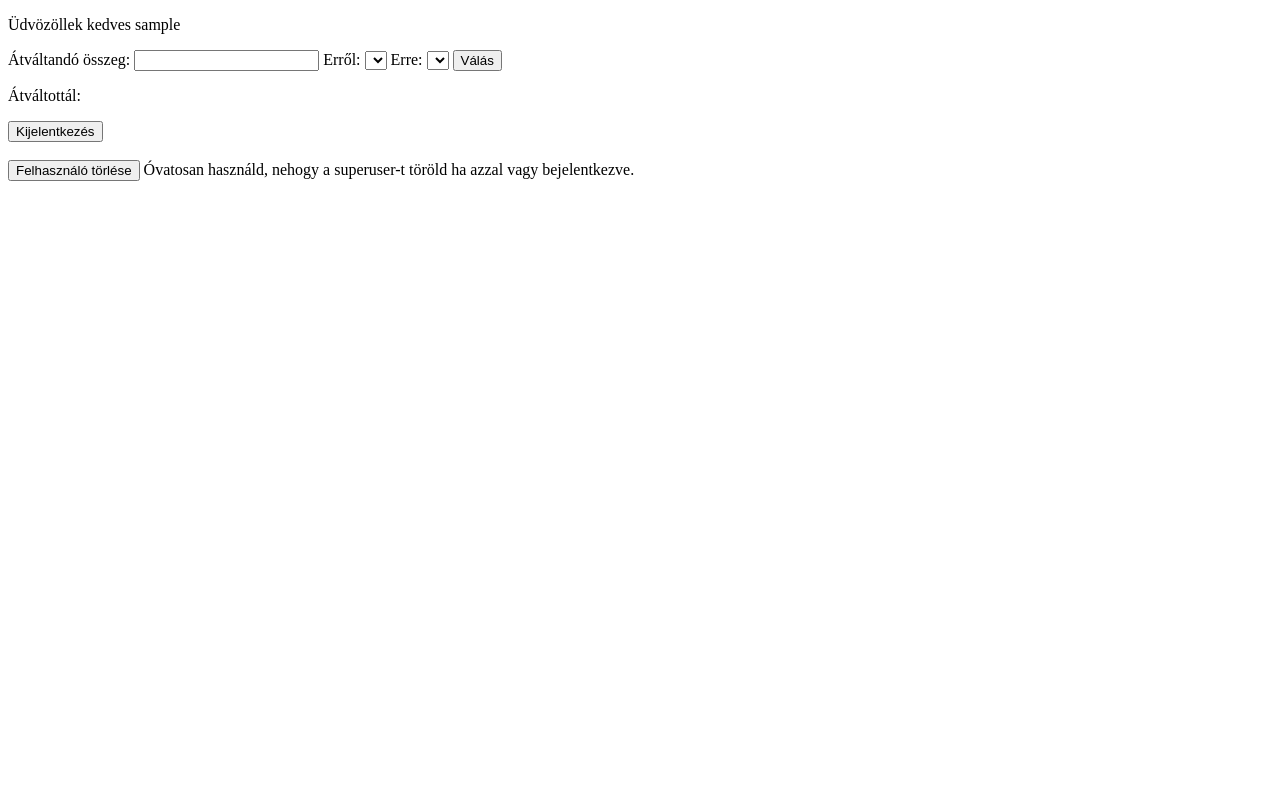
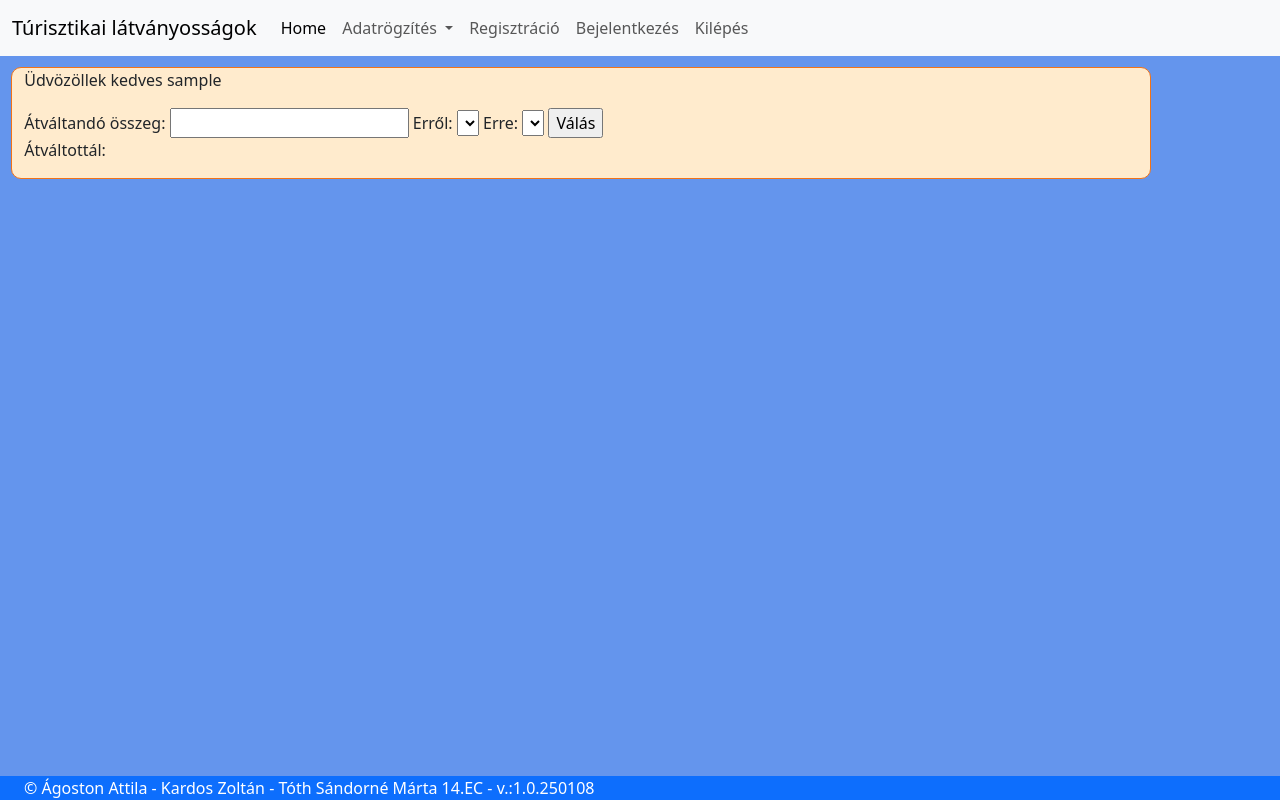
Before and after one commit to zootya/valutavalto, a Django app: page /home/ in a window 1280 px wide. Run offline with Django 5.2, Linux system fonts and the light colour scheme; the visitor is signed in with stand-in values (Sample User, id 1); data that the repository does not hold is empty.

Commit message:
bugs kill

```diff
--- a/backend/config/settings.py
+++ b/backend/config/settings.py
@@ -25,7 +25,7 @@ SECRET_KEY = 'django-insecure-*+bm6n)!h-^3)o#5*^s+3ldhxr3_2f+01rigz3de+#er#to8%b
 # SECURITY WARNING: don't run with debug turned on in production!
 DEBUG = True
 
-ALLOWED_HOSTS = []
+ALLOWED_HOSTS = ['azenhazam.mywire.org', '192.168.100.18', '127.0.0.1', 'localhost']
 
 
 # Application definition
@@ -51,6 +51,7 @@ MIDDLEWARE = [
     'django.contrib.messages.middleware.MessageMiddleware',
     'django.middleware.clickjacking.XFrameOptionsMiddleware',
     'corsheaders.middleware.CorsMiddleware',
+    'django.middleware.common.CommonMiddleware',
 ]
 
 ROOT_URLCONF = 'config.urls'
@@ -127,3 +128,4 @@ STATIC_URL = 'static/'
 DEFAULT_AUTO_FIELD = 'django.db.models.BigAutoField'
 
 CORS_ALLOW_ALL_ORIGINS = True
+CORS_ORIGIN_ALLOW_ALL = True
--- /dev/null
+++ b/backend/penzvalto/static/styles.css
@@ -0,0 +1,19 @@
+body{
+    margin: 0px;
+    padding: 0px;
+    background-color: cornflowerblue;
+}
+
+
+.container{
+    border: 0.1em solid #f27317;
+    border-radius: 10px;
+    margin: 0.7em;
+    height: auto;
+    background-color: blanchedalmond;
+}
+
+
+a {
+    text-decoration: none;
+}
--- /dev/null
+++ b/backend/penzvalto/templates/base.html
@@ -0,0 +1,75 @@
+<!DOCTYPE html>
+<html lang="hu">
+    <head>
+        <meta charset="UTF-8" />
+        <meta name="viewport" content="width=device-width, initial-scale=1.0" />
+        <title>{{ mytitle }}</title>
+
+        <link href="https://cdn.jsdelivr.net/npm/bootstrap@5.3.3/dist/css/bootstrap.min.css" rel="stylesheet" />
+        <!-- ikonok betöltése -->
+        <link rel="stylesheet" href="https://cdn.jsdelivr.net/npm/bootstrap-icons@1.11.3/font/bootstrap-icons.min.css" />
+
+        {% load static %}
+        <link rel="stylesheet" href="{% static 'styles.css' %}" />
+        <link rel="shortcut icon" type="image/png" href="{% static 'img/favicon_mechwart.png' %}" />
+    </head>
+    <body>
+
+    <header>
+        {% block header %}
+        {% endblock header %}
+    </header>
+
+
+    {% block navstar %}
+    {% endblock navstar %}
+    <nav class="navbar navbar-expand-lg navbar-light bg-light">
+        <div class="container-fluid">
+            <a class="navbar-brand" href="#">Túrisztikai látványosságok</a>
+            <button class="navbar-toggler" type="button" data-bs-toggle="collapse" data-bs-target="#navbarSupportedContent" aria-controls="navbarSupportedContent" aria-expanded="false" aria-label="Toggle navigation">
+                <span class="navbar-toggler-icon"></span>
+            </button>
+            <div class="collapse navbar-collapse" id="navbarSupportedContent">
+                <ul class="navbar-nav me-auto mb-2 mb-lg-0">
+                    <li class="nav-item">
+                        <a class="nav-link active" aria-current="page" href="{% url 'home' %}">Home</a>
+                    </li>
+                    <li class="nav-item dropdown">
+                        <a class="nav-link dropdown-toggle" href="#" id="navbarDropdown" role="button" data-bs-toggle="dropdown" aria-expanded="false">
+                            Adatrögzítés
+                        </a>
+                        <ul class="dropdown-menu" aria-labelledby="navbarDropdown">
+                            <li><a class="dropdown-item" href="#"><i class="bi bi-bank"> - Új attrakció rögzítése</i></a></li>
+                            <li><hr class="dropdown-divider"></li>
+                            <li><a class="dropdown-item" href="#"><i class="bi bi-geo-alt"> - Új város rögzítése</i></a></li>
+                            <li><hr class="dropdown-divider"></li>
+                            <li><a class="dropdown-item" href="#"><i class="bi bi-globe-europe-africa"> - Új ország rögzítése</i></a></li>
+                        </ul>
+                    </li>
+                    <li class="nav-item">
+                        <a class="nav-link" href="{% url 'signup' %}" >Regisztráció</a>
+                    </li>
+                    <li class="nav-item">
+                        <a class="nav-link" href="{% url 'login' %}">Bejelentkezés</a>
+                    </li>
+                    <li class="nav-item">
+                        <a class="nav-link" href="{% url 'logout' %}">Kilépés</a>
+                    </li>
+                </ul>
+            </div>
+        </div>
+    </nav>
+
+    <div class="container">
+        {% block section %}
+        {% endblock section %}
+    </div>
+
+    <br>
+    <footer class="footer fixed-bottom bg-primary ps-4">
+        <span class="text-white"> © Ágoston Attila - Kardos Zoltán - Tóth Sándorné Márta 14.EC - v.:1.0.250108</span>
+    </footer>
+
+    <script src="https://cdn.jsdelivr.net/npm/bootstrap@5.3.3/dist/js/bootstrap.bundle.min.js"></script>
+    </body>
+</html>
--- a/backend/penzvalto/templates/home.html
+++ b/backend/penzvalto/templates/home.html
@@ -1,13 +1,8 @@
-<!DOCTYPE html>
-<html lang="hu">
-<head>
-    <meta charset="UTF-8">
-    <meta name="viewport" content="width=device-width, initial-scale=1.0">
-    <title>Penzvalto</title>
-</head>
-<body>
+{% extends "base.html" %}
+
+{% block section %}
+
     <form method="post">
-
         {% csrf_token %}
         <p>Üdvözöllek kedves {{user.username}}</p>
         <label for="atvaltando">Átváltandó összeg:</label>
@@ -28,12 +23,10 @@
         </select>
         <input type="submit" id="atvalt" name="valt" value="Válás">
     </form>
+
     <p>Átváltottál:
     {% if atvaltottertek %}
         {{ atvaltando }} {{ errol }} -t {{ atvaltottertek }} {{ erre }}-ra/re.
     {% endif %}
-    </p>
-    <a href="{% url 'logout' %}"><button >Kijelentkezés</button></a><br><br>
-    <a href="{% url 'deleteuser' %}"><button >Felhasználó törlése</button></a> Óvatosan használd, nehogy a superuser-t töröld ha azzal vagy bejelentkezve.
-</body>
-</html>
+
+{% endblock section %}
--- a/backend/penzvalto/urls.py
+++ b/backend/penzvalto/urls.py
@@ -4,8 +4,8 @@ from . import views
 urlpatterns = [
     path('',views.login_page, name='login'),
     path('home/', views.home, name='home'),
+    path('signup/',views.signup_page, name='signup'),
     path('restadat/', views.restAdatKezeles, name='restAdatKezeles'),
     path('logout/',views.logout_user, name='logout'),
-    path('signup/',views.signup_page, name='signup'),
     path('delete/',views.delete_user,name="deleteuser")
     ]
--- a/backend/penzvalto/views.py
+++ b/backend/penzvalto/views.py
@@ -19,6 +19,9 @@ from django.contrib.auth.models import User
 def home(request):
 
     valutak = Valutak.objects.all()
+    context = {
+        'mytitle': "Valutaváltó - Home page",
+    }
 
     if request.method == "POST": # a valutaváltót működtető programrész
         atvaltando = float(request.POST.get('atvaltando',0))
@@ -29,9 +32,16 @@ def home(request):
         try: mireertek = Valutak.objects.get(penznem=erre).arfolyam
         except Valutak.MultipleObjectsReturned: mireertek = Valutak.objects.filter(penznem=erre).first().arfolyam
         atvaltottertek= round(atvaltando * (mireertek / mirolertek))
-
-        return render(request, 'home.html', {'valutak': valutak, 'atvaltottertek': atvaltottertek, 'errol': errol, 'erre': erre, 'atvaltando': atvaltando})
-    return render(request, 'home.html', {'valutak': valutak})
+        context = {
+            'mytitle': "Valutaváltó - Home page",
+            'valutak': valutak,
+            'atvaltottertek': atvaltottertek,
+            'errol': errol,
+            'erre': erre,
+            'atvaltando': atvaltando,
+        }
+        return render(request, 'home.html', context)
+    return render(request, 'home.html', context)
 
 #-------------------------------------------------------------------------------------------------------------------------------------
 
@@ -41,7 +51,8 @@ def restAdatKezeles(request):
     if request.method == "GET":
         allData=Valutak.objects.all()
         serialized=ValutakSerializer(allData, many=True)
-        return JsonResponse(serialized.data, safe=False)
+        #return JsonResponse(serialized.data, safe=False)
+        return Response(serialized.data)
 
 @api_view(['POST']) #valuta adatok lekérése REST API-val
 def penzadatlekeres(request):
--- a/backend/penzvalto/static/index.js
+++ b/frontend/index.js
@@ -2,7 +2,7 @@ const adatok = document.getElementById("adatok"); //ezzel egy div elemre hivatko
 
 //a függvény lekéri az árfolyamadatokat az adatbázisból és kiíja őket egy html fájlba felsorolásban
 function getAll() {
-    fetch("http://127.0.0.1:8000/restadat/")
+    fetch("http://azenhazam.mywire.org:8800/restadat/")
         .then(res => res.json())
         .then(result => {
             result.forEach(item => {
```
Also changed, not shown: backend/penzvalto/templates/login.html (+5 -11 lines), backend/penzvalto/templates/signup.html (+5 -10 lines), docs/TODO.md (+6 -0 lines), frontend/js/valto.js (added, +23 -0 lines), frontend/src/valto.css (added, +27 -0 lines), frontend/valto.html (added, +117 -0 lines), backend/penzvalto/static/img/favicon_mechwart.png (added), frontend/index_old.html (renamed from backend/penzvalto/static/index.html), 2 other files.
